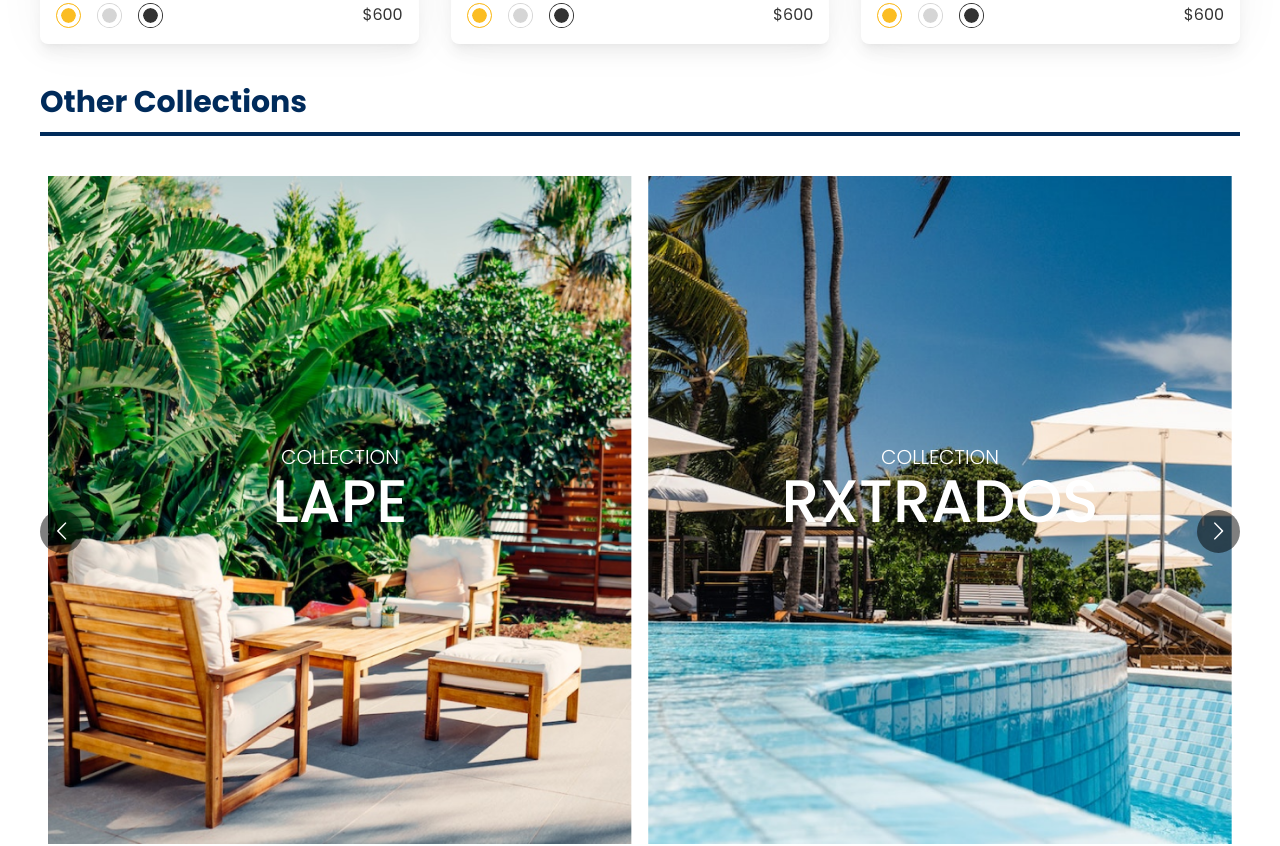
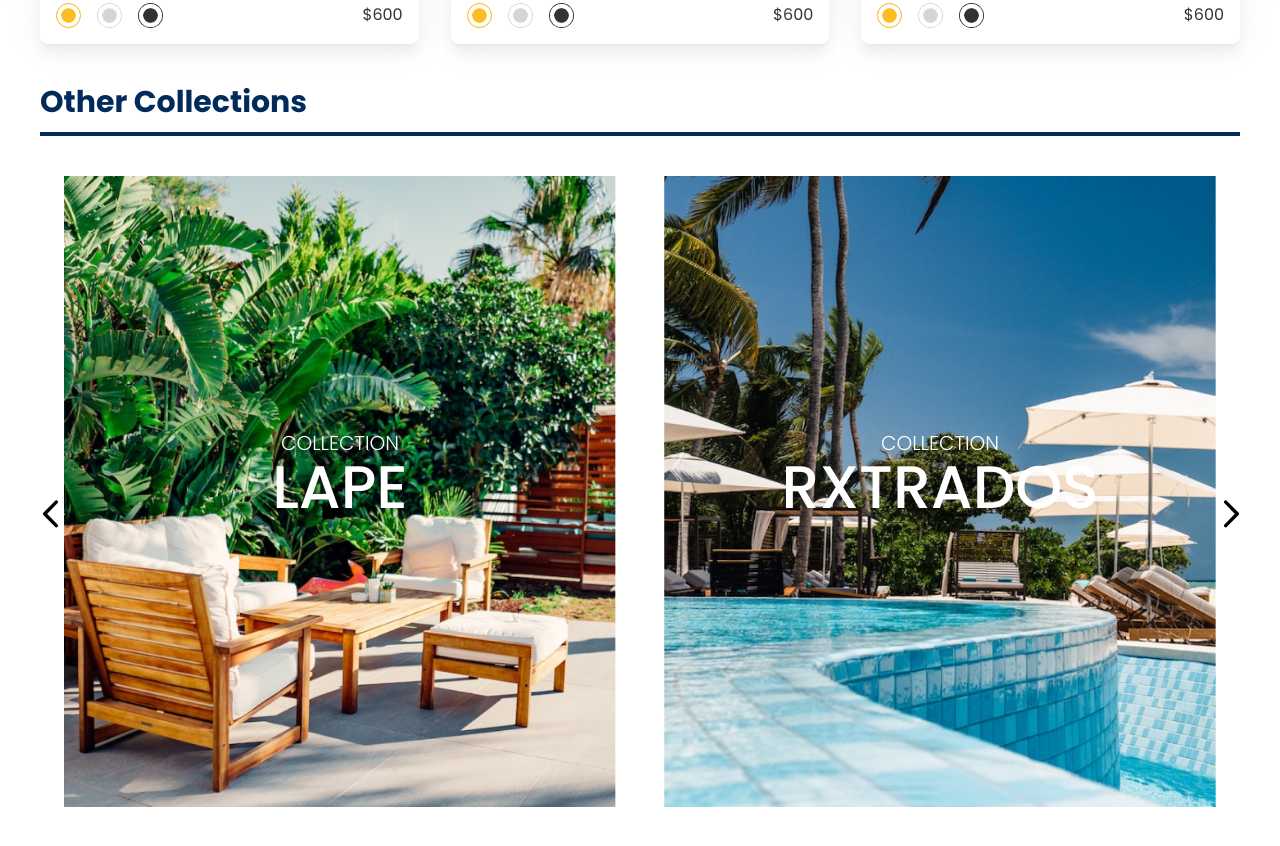
Before and after one commit to MdTasib/out-maker, a React (Create React App) app: page /product in a window 1280 px wide. Shown: the part 2640-3486 px from the top of the page. Built offline with nearby package versions, Linux system fonts and the light colour scheme.

Commit message:
proudct slider fix

```diff
--- a/src/assets/css/product.css
+++ b/src/assets/css/product.css
@@ -3,7 +3,7 @@
 	.react-multiple-carousel__arrow--right {
 	position: absolute !important;
 	top: 50%;
-	right: 0%;
+	right: -1%;
 }
 
 .product-collection
@@ -11,5 +11,22 @@
 	.react-multiple-carousel__arrow--left {
 	position: absolute !important;
 	top: 50%;
-	left: 0%;
+	left: -1%;
 }
+
+.react-multiple-carousel__arrow::before {
+	color: black;
+	font-size: 30px;
+	font-weight: bolder;
+}
+
+.product-collection
+	.react-multi-carousel-list
+	.react-multiple-carousel__arrow--left {
+	background: none;
+}
+.product-collection
+	.react-multi-carousel-list
+	.react-multiple-carousel__arrow--right {
+	background: none;
+}
--- a/src/pages/product/CollectionSlider.js
+++ b/src/pages/product/CollectionSlider.js
@@ -73,7 +73,7 @@ const CollectionSlider = () => {
 				slidesToSlide={1}
 				swipeable>
 				{collections.map(collection => (
-					<div className='py-10 mx-2'>
+					<div className='py-10 mx-6'>
 						<div className='relative text-center overflow-hidden'>
 							<img
 								src={collection.image}
```
